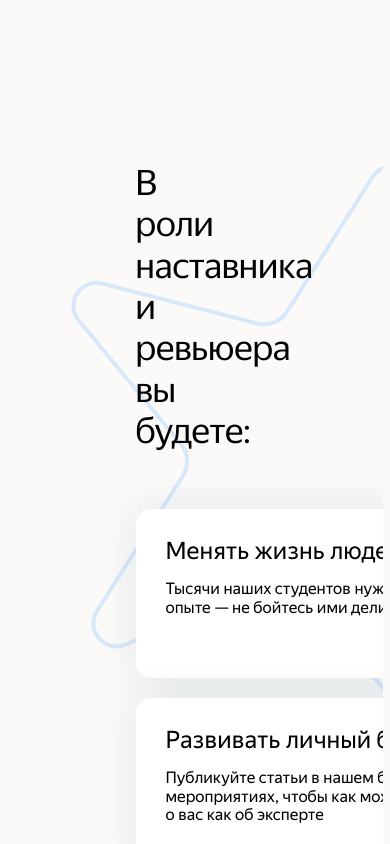
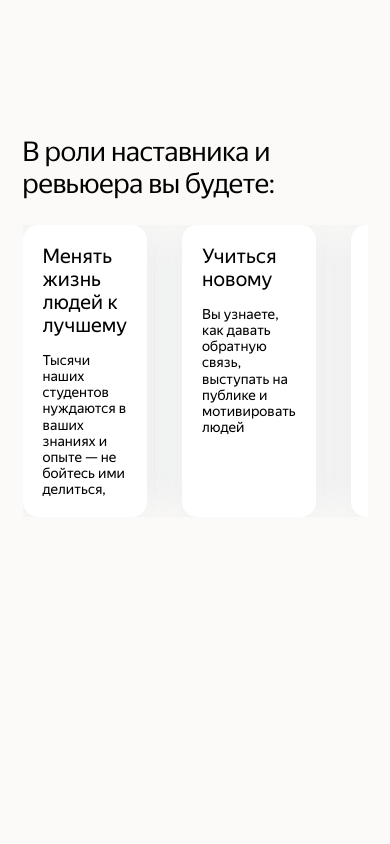
Before and after one commit to NurgaleevaDi/hr-landing, a React (Create React App) app: page / in a window 390 px wide. Shown: the part 4860-5704 px from the top of the page. Built offline with nearby package versions, Linux system fonts and the light colour scheme; no server answers.

Commit message:
roles mobile

```diff
--- a/src/components/Roles/Roles.css
+++ b/src/components/Roles/Roles.css
@@ -1,16 +1,16 @@
 .roles {
    min-height: 731px;
-   padding: 27px 317px 122px 128px;
+   padding: 0px 317px 122px 108px;
    margin: 0 auto;
    background-image: url(./images/BGimage.svg);
    background-repeat: no-repeat;
 }
 
 .roles__title {
-   padding-bottom: 56px;
+   padding-bottom: 50px;
    margin: 0;
    color: #000000;
-   font-size: 36px;
+   font-size: 48px;
    font-weight: 400;
 }
 
@@ -20,7 +20,7 @@
    margin: 0;
    padding: 0;
    grid-template-columns: 1fr 1fr;
-   gap: 20px 38px;
+   gap: 35px 35px;
 }
 
 .roles__subtitle {
@@ -29,7 +29,7 @@
    margin: 0;
    padding: 29px 38px 32px 30px;
    font-family: YS Text;
-   font-size: 24px;
+   font-size: 28px;
    font-weight: 400;
    border-radius: 15px;
    list-style-type: none;
@@ -43,8 +43,37 @@
 .roles__text {
    margin: 0;
    padding: 15px 0 0;
-   font-size: 16px;
+   font-size: 18px;
    font-weight: 400;
    border-radius: 15px;
    background-color: #FFFFFF;
 }
+
+@media screen and (max-width: 460px) {
+  .roles {
+    min-height: none;
+    padding: 0px 15px 50px 15px;
+    background-image: none;
+  }
+
+  .roles__title {
+    padding-bottom: 25px;
+    font-size: 28px;
+  }
+
+  .roles__grid {
+    display: flex;
+    overflow: scroll;
+    grid-template-columns: none;
+  }
+
+  .roles__subtitle {
+    width: 250px;
+    font-size: 20px;
+    padding: 20px 20px 20px 20px;
+  }
+
+  .roles__text {
+    font-size: 14px;
+  }
+}
```
